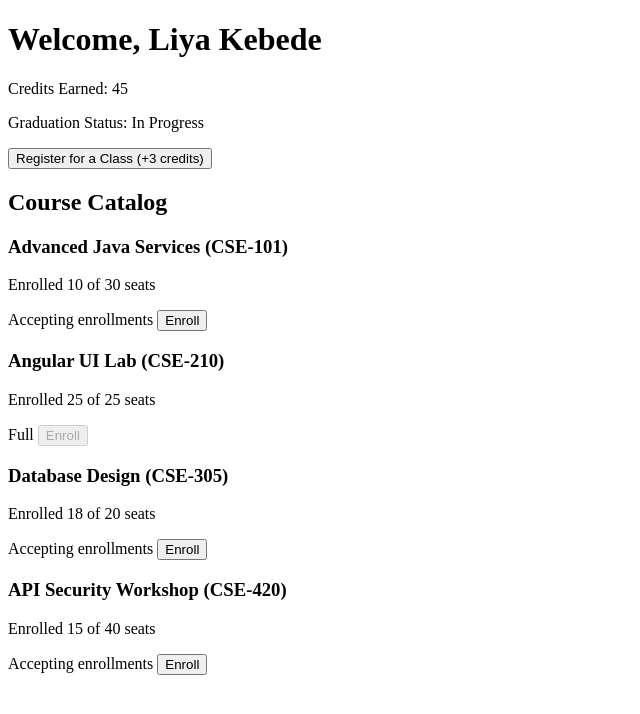
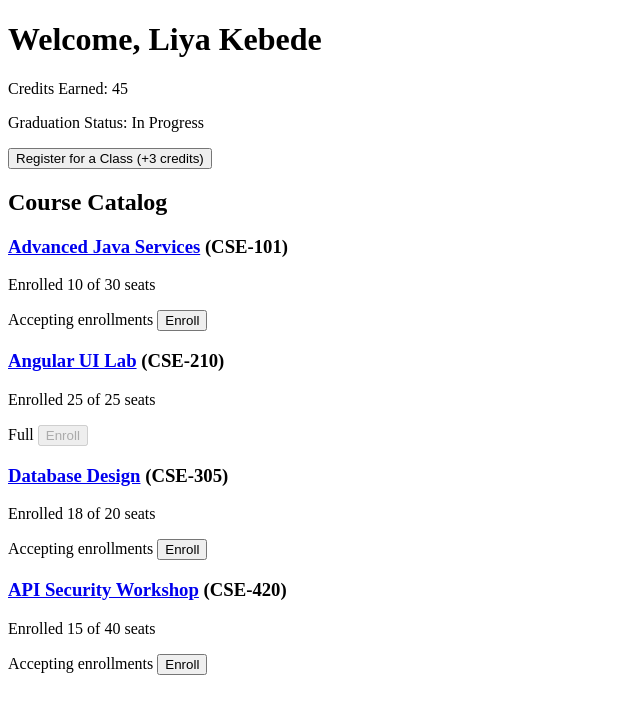
Before and after one commit to codewithyusa/Tms-angular, an Angular app: page /dashboard in a window 1280 px wide. Shown: the top 714 px of the page, without its empty margins (0-640 px from the left). Built offline with nearby package versions, Linux system fonts and the light colour scheme.

Commit message:
feat(course-card): add navigation to course detail

```diff
--- a/src/app/ui/course-card/course-card.component.html
+++ b/src/app/ui/course-card/course-card.component.html
@@ -1,6 +1,7 @@
 <div class="card">
   <h3>
-    {{ course().title }} ({{ course().code }})
+    <a [routerLink]="['/courses', course().id]">{{ course().title }}</a>
+    ({{ course().code }})
   </h3>
 
   <p>
--- a/src/app/ui/course-card/course-card.component.ts
+++ b/src/app/ui/course-card/course-card.component.ts
@@ -1,9 +1,11 @@
 import { Component, input, output } from "@angular/core";
+import { RouterLink } from '@angular/router';
 import { Course } from "../../models/course.model";
 
 @Component({
   selector: "tms-course-card",
   standalone: true,
+  imports: [RouterLink],
   templateUrl: "./course-card.component.html",
   styleUrl: "./course-card.component.scss",
 })
```
